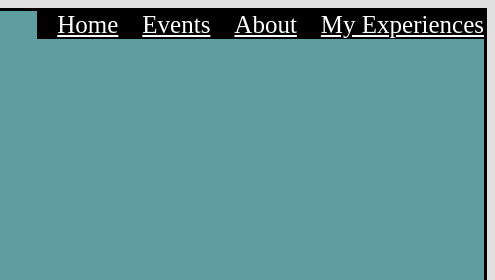
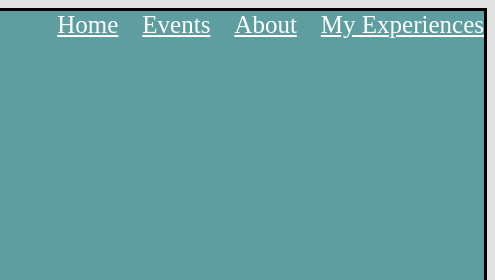
Before and after one commit to mecoding4fun/CREATE-YOUR-SCHOOL-APP---PART-1, a plain HTML site: page index.html in a window 1280 px wide. Shown: the top 280 px of the page, 785-1280 px from the left. Drawn offline with Linux system fonts and the light colour scheme.

Commit message:
Update style.css

```diff
--- a/style.css
+++ b/style.css
@@ -18,7 +18,7 @@ background-color: #C2A073;
  }
 .menu{
     float: right;
-    background-color: black;
+    background-color: cadetblue;
 
 
 }
```
